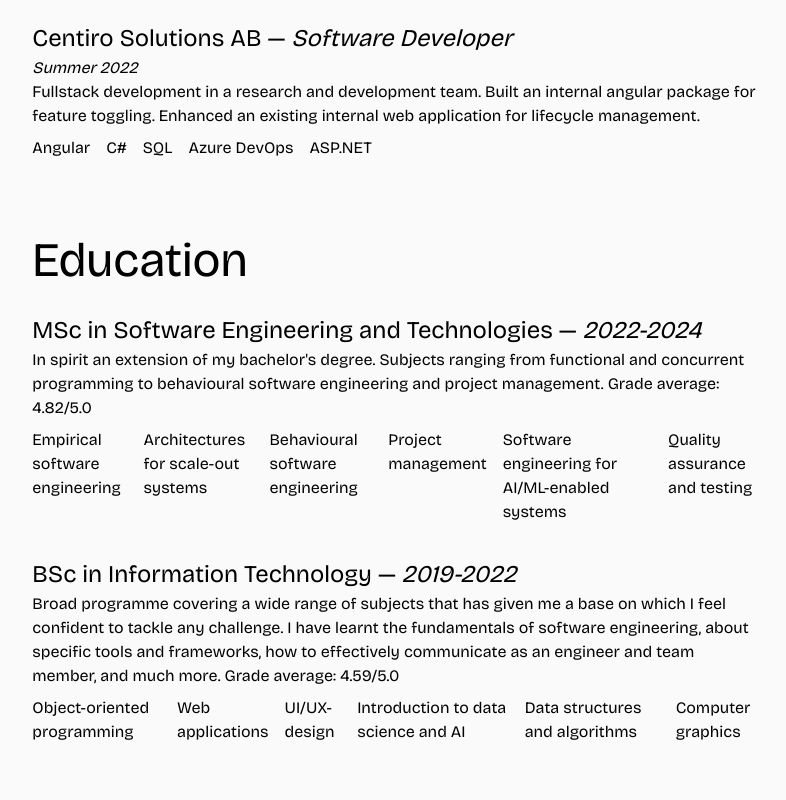
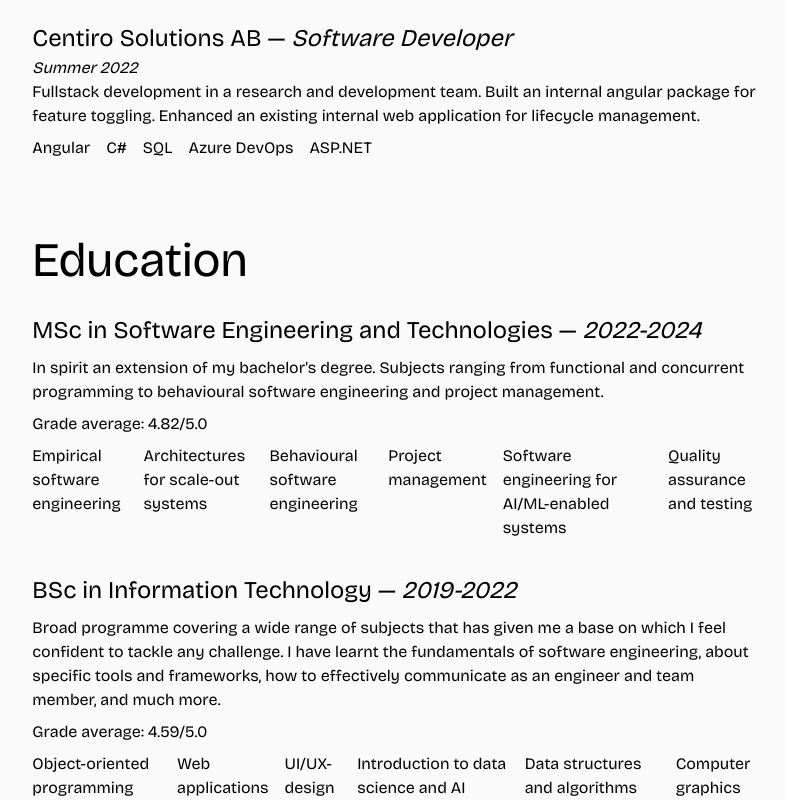
Before and after one commit to eliaskc/portfolio, a SvelteKit app: page / in a window 1280 px wide. Shown: the part 1177-1977 px from the top of the page, without its empty margins (189-975 px from the left). Before the commit the page ends 1921 px from the top, so only its background shows below. Built offline with nearby package versions, Linux system fonts and the light colour scheme; a web font is replaced by a local one.

Commit message:
Changed grade average

```diff
--- a/src/lib/data.json
+++ b/src/lib/data.json
@@ -3,7 +3,8 @@
 		{
 			"when": "2022-2024",
 			"what": "MSc in Software Engineering and Technologies",
-			"description": "In spirit an extension of my bachelor's degree. Subjects ranging from functional and concurrent programming to behavioural software engineering and project management. Grade average: 4.82/5.0",
+			"description": "In spirit an extension of my bachelor's degree. Subjects ranging from functional and concurrent programming to behavioural software engineering and project management.",
+			"grade": "4.82",
 			"courses": [
 				"Empirical software engineering",
 				"Architectures for scale-out systems",
@@ -16,7 +17,8 @@
 		{
 			"when": "2019-2022",
 			"what": "BSc in Information Technology",
-			"description": "Broad programme covering a wide range of subjects that has given me a base on which I feel confident to tackle any challenge. I have learnt the fundamentals of software engineering, about specific tools and frameworks, how to effectively communicate as an engineer and team member, and much more. Grade average: 4.59/5.0",
+			"description": "Broad programme covering a wide range of subjects that has given me a base on which I feel confident to tackle any challenge. I have learnt the fundamentals of software engineering, about specific tools and frameworks, how to effectively communicate as an engineer and team member, and much more.",
+			"grade": "4.59",
 			"courses": [
 				"Object-oriented programming",
 				"Web applications",
--- a/src/routes/+page.svelte
+++ b/src/routes/+page.svelte
@@ -45,13 +45,14 @@
 		<section id="education" class="h-96">
 			<h1 class="mb-4">Education</h1>
 			{#each data.education as edu (edu)}
-				<div class="mb-8">
+				<div class="mb-8 flex flex-col gap-2">
 					<h3>
 						{edu.what} —
 						<span class="italic">{edu.when}</span>
 					</h3>
 					<p>{edu.description}</p>
-					<div class="mt-2 flex gap-4">
+					<p>Grade average: {edu.grade}/5.0</p>
+					<div class="flex gap-4">
 						{#each edu.courses as course (course)}
 							<span>{course}</span>
 						{/each}
```
